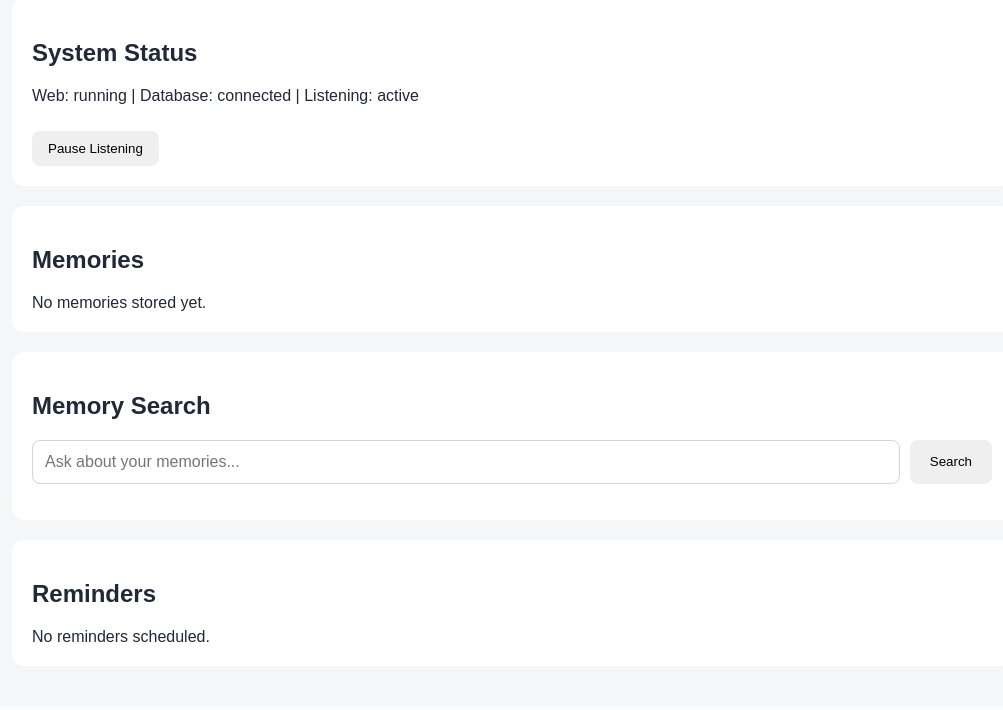
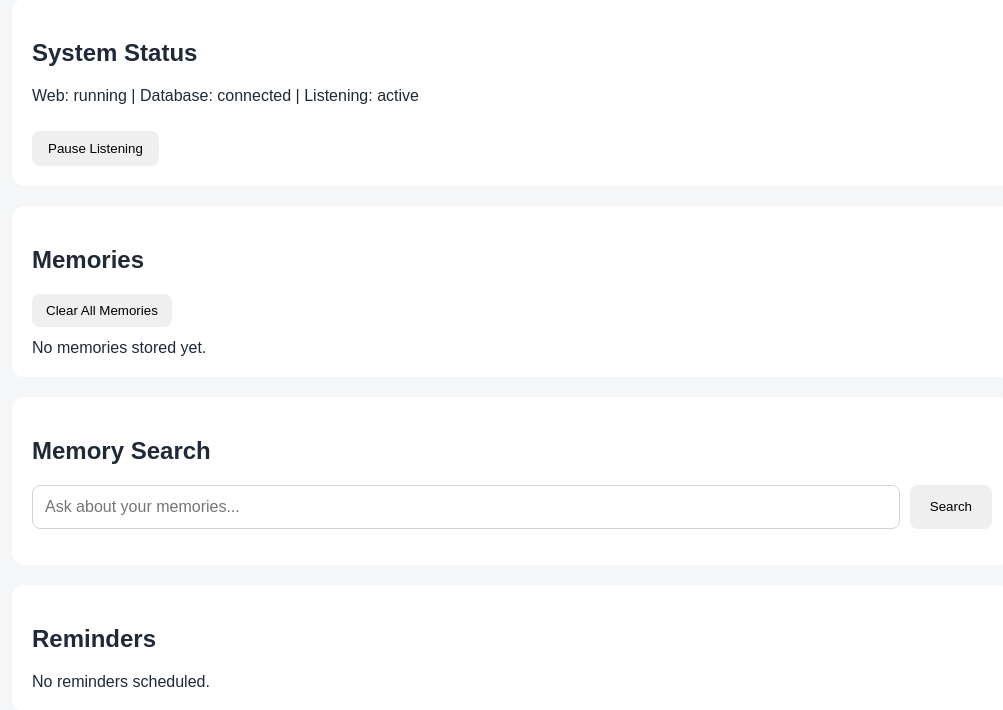
Before and after one commit to Thilinapri/AI-Personal-Assistant, a Flask app: page / in a window 1280 px wide. Shown: the part 137-847 px from the top of the page, without its empty margins (128-1131 px from the left). Before the commit the page ends 779 px from the top, so only its background shows below. Run offline with Flask 3, Linux system fonts and the light colour scheme; data comes from the database, SQL or seed files in the repository; data that the repository does not hold is empty.

Commit message:
add clear all memories control

```diff
--- a/src/database/database.py
+++ b/src/database/database.py
@@ -326,6 +326,15 @@ class Database:
                     (memory_id,)
                 )
 
+    def delete_all_memories(self):
+        """Permanently delete all memories and linked reminders."""
+
+        with self.lock:
+            with self.connection:
+                self.connection.execute(
+                    "DELETE FROM memories"
+                )
+
     def get_active_memories(self):
         """Return all memories that are currently active."""
 
--- a/web/app.py
+++ b/web/app.py
@@ -101,6 +101,17 @@ def create_app():
 
         return jsonify(result)
 
+    @app.route("/api/memories", methods=["DELETE"])
+    def clear_memories():
+        database.delete_all_memories()
+
+        return jsonify(
+            {
+                "success": True,
+                "message": "All memories deleted.",
+            }
+        )
+
     @app.route("/api/memories/<int:memory_id>", methods=["DELETE"])
     def delete_memory(memory_id):
         database.delete_memory(memory_id)
--- a/web/static/css/style.css
+++ b/web/static/css/style.css
@@ -75,3 +75,11 @@ section {
     opacity: 0.6;
     cursor: not-allowed;
 }
+
+#clear-memories-button {
+    margin-bottom: 12px;
+    padding: 9px 14px;
+    border: none;
+    border-radius: 8px;
+    cursor: pointer;
+}
--- a/web/static/js/app.js
+++ b/web/static/js/app.js
@@ -108,6 +108,57 @@ async function toggleListening() {
 
     } finally {
         button.disabled = false;
+    }
+}
+
+
+async function clearAllMemories() {
+
+    const confirmation = prompt(
+        "This will permanently delete ALL memories and reminders.\n\nType CLEAR to continue."
+    );
+
+    if (confirmation !== "CLEAR") {
+        return;
+    }
+
+    try {
+        const response = await fetch(
+            "/api/memories",
+            {
+                method: "DELETE",
+            }
+        );
+
+        if (!response.ok) {
+            throw new Error(
+                "Clear memories failed"
+            );
+        }
+
+        await loadMemories();
+        await loadReminders();
+
+        const resultsContainer =
+            document.getElementById(
+                "search-results"
+            );
+
+        resultsContainer.replaceChildren();
+
+        alert(
+            "All memories and reminders were deleted."
+        );
+
+    } catch (error) {
+        console.error(
+            "Clearing memories failed:",
+            error
+        );
+
+        alert(
+            "Failed to clear memories."
+        );
     }
 }
 
@@ -426,6 +477,15 @@ document
         toggleListening
     );
 
+document
+    .getElementById(
+        "clear-memories-button"
+    )
+    .addEventListener(
+        "click",
+        clearAllMemories
+    );
+
 
 loadStatus();
 loadMemories();
--- a/web/templates/index.html
+++ b/web/templates/index.html
@@ -37,6 +37,10 @@
 
         <section>
             <h2>Memories</h2>
+
+            <button id="clear-memories-button">
+                Clear All Memories
+            </button>
 
             <div id="memory-list">
                 Loading memories...
```
